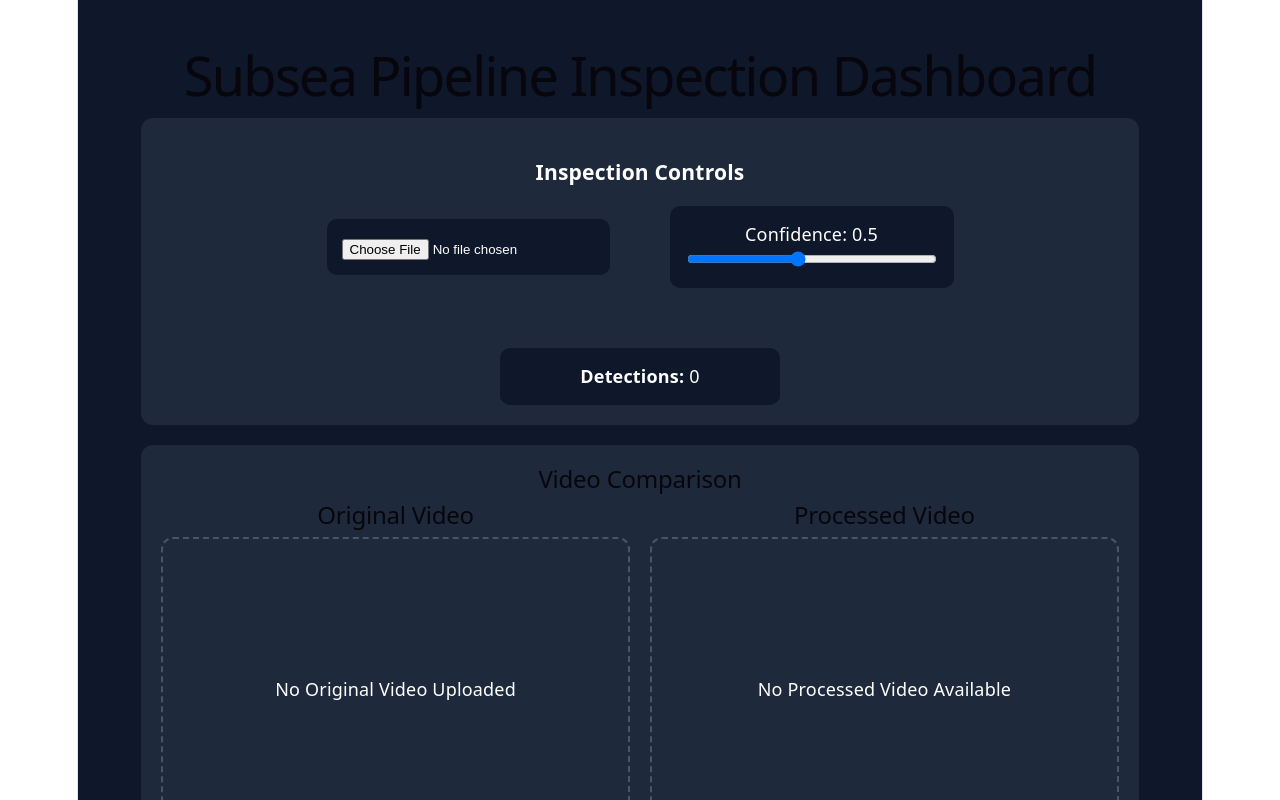
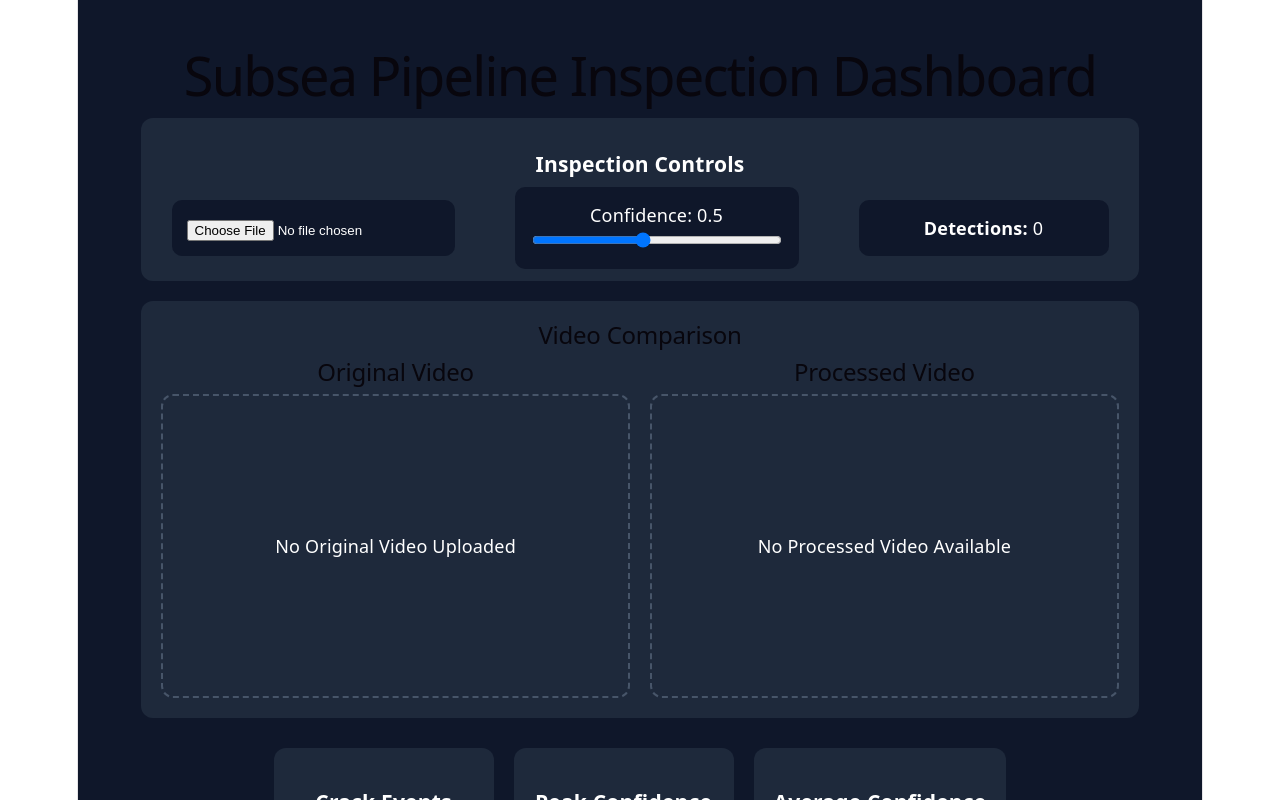
Before and after one commit to eggsandbacon1234/subsea-pipeline-dashboard-react, a React app in the folder frontend/: page / in a window 1280 px wide. Shown: the top 800 px of the page. Built offline with nearby package versions, Linux system fonts and the light colour scheme; the HTML template or start-up script is replaced by a standard one.

Commit message:
interface design and full system update

```diff
--- a/frontend/src/App.jsx
+++ b/frontend/src/App.jsx
@@ -213,14 +213,18 @@ const crackTimeline =
       <div
         style={{
           background: "#1E293B",
-          padding: "20px",
+          padding: "12px 20px",
           borderRadius: "12px",
           width: "90%",
           marginTop: "20px"
         }}
       >
 
-        <h3>
+        <h3
+          style={{
+            marginBottom: "10px"
+          }}
+        >
           Inspection Controls
         </h3>
 
@@ -230,7 +234,7 @@ const crackTimeline =
             justifyContent: "center",
             alignItems: "center",
             gap: "60px",
-            marginTop: "20px",
+            marginTop: "5px",
             flexWrap: "wrap"
           }}
         >
@@ -240,7 +244,7 @@ const crackTimeline =
               background: "#0F172A",
               padding: "15px",
               borderRadius: "10px",
-              minWidth: "250px",
+              minWidth: "220px",
               textAlign: "center"
             }}
           >
@@ -258,7 +262,7 @@ const crackTimeline =
               background: "#0F172A",
               padding: "15px",
               borderRadius: "10px",
-              minWidth: "250px",
+              minWidth: "220px",
               textAlign: "center"
             }}
           >
@@ -292,7 +296,7 @@ const crackTimeline =
               background: "#0F172A",
               padding: "15px",
               borderRadius: "10px",
-              minWidth: "250px",
+              minWidth: "220px",
               textAlign: "center"
             }}
           >
@@ -611,6 +615,15 @@ const crackTimeline =
 
       <button
         onClick={generateReport}
+        style={{
+          background: "#2563EB",
+          color: "white",
+          border: "none",
+          padding: "12px 20px",
+          borderRadius: "8px",
+          cursor: "pointer",
+          width: "100%"
+        }}
       >
         Generate AI Report
       </button>
```
